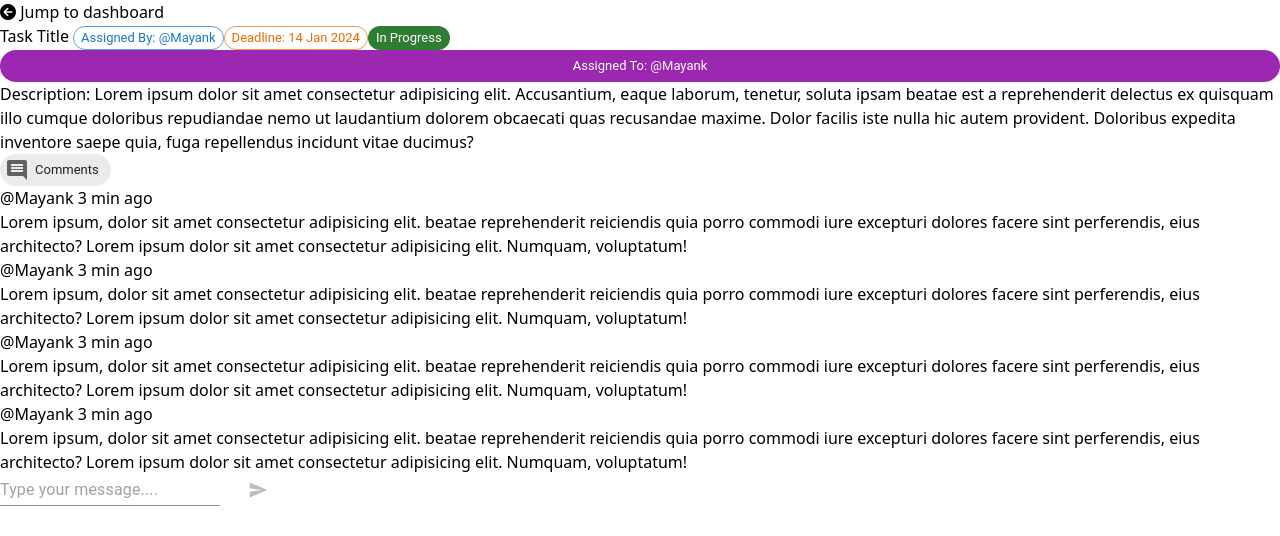
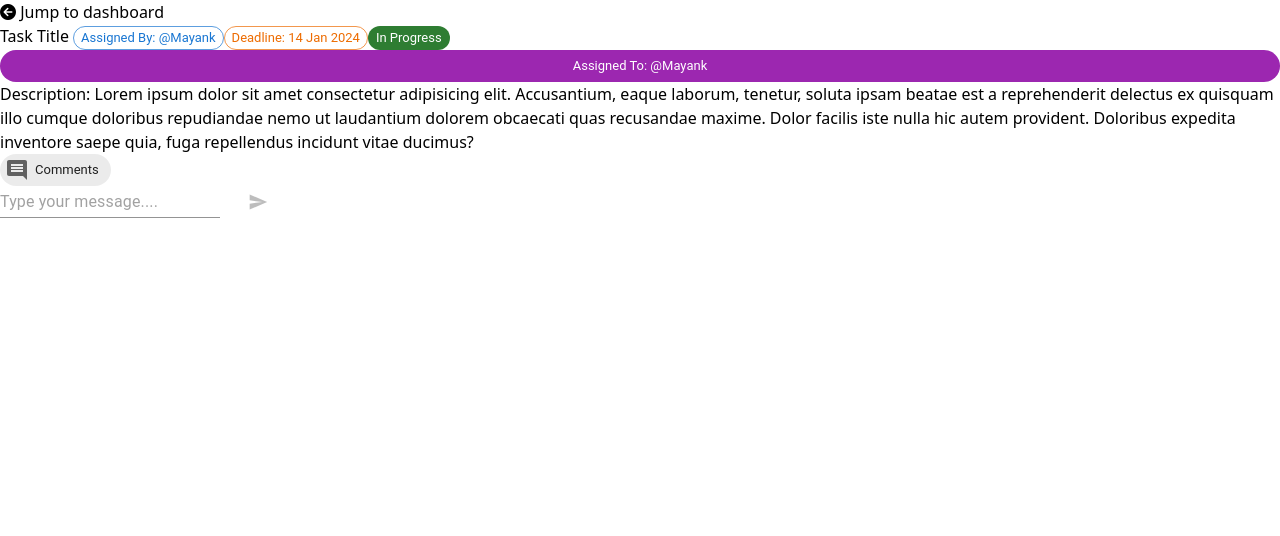
Before and after one commit to saakshiraut28/Manageit-Frontend, a React (Vite) app: page /task/1 in a window 1280 px wide. Shown: the top 536 px of the page. Built offline with nearby package versions, Linux system fonts and the light colour scheme.

Commit message:
Add comments in task page

```diff
--- a/src/App.tsx
+++ b/src/App.tsx
@@ -10,11 +10,7 @@ import Demo from "./components/Demo"
 import AlertPrompt from "./components/AlertPrompt"
 import Loading from "./components/Loading";
 
-// -----------------
 
-// Types & interfaces
-
-// ------------------
 
 const router = createBrowserRouter([
   {
@@ -49,4 +45,4 @@ const App = () => {
   )
 }
 
-export default App
+export default App;
--- a/src/components/Comment.tsx
+++ b/src/components/Comment.tsx
@@ -1,7 +1,12 @@
 import { Link } from "react-router-dom";
 import { useEffect, useState } from "react";
+import { commentType } from "../types/types";
 
-const Comment = ({ comment }) => {
+interface commentProps {
+    comment: commentType
+}
+
+const Comment: React.FC<commentProps> = ({ comment }) => {
     const [timeAgo, setTimeAgo] = useState("");
 
     // Calculate time to show with each comment
--- a/src/components/Task.tsx
+++ b/src/components/Task.tsx
@@ -3,9 +3,15 @@ import { Stack, Chip } from "@mui/material";
 import { Link } from "react-router-dom";
 import { ITask } from "../types/types"
 import axios from "axios";
+import { Types } from "mongoose";
 
-const Task = ({ taskId, projectId }) => {
-    const [task, setTask] = useState<ITask>(null);
+interface TaskProps {
+    taskId: Types.ObjectId;
+    projectId: Types.ObjectId;
+}
+
+const Task: React.FC<TaskProps> = ({ taskId, projectId }) => {
+    const [task, setTask] = useState<ITask>();
 
     useEffect(() => {
         const fetchData = async () => {
@@ -22,7 +28,7 @@ const Task = ({ taskId, projectId }) => {
     return (
         <Link
             to="/:taskId"
-            className={`border-2 rounded-lg flex flex-col items-start gap-2 px-4 py-6 md:flex-row md:justify-between md:items-center ${taskId?.status === "completed" ? "bg-gray-200" : "bg-white"}`}
+            className={`border-2 rounded-lg flex flex-col items-start gap-2 px-4 py-6 md:flex-row md:justify-between md:items-center ${task?.status === "completed" ? "bg-gray-200" : "bg-white"}`}
         >
             <h1>Bug: Revoke the unwanted text in the header</h1>
             <Stack direction="row" spacing={1} className="flex flex-wrap gap-2">
--- a/src/index.css
+++ b/src/index.css
@@ -7,3 +7,29 @@
     padding: 0;
     box-sizing: border-box;
 }
+
+/* Width and Height of scrollbar */
+::-webkit-scrollbar {
+    width: 8px;
+    /* height: 8px; */
+}
+
+/* Track style */
+::-webkit-scrollbar-track {
+    background: #f1f1f1;
+}
+
+/* Handle style */
+::-webkit-scrollbar-thumb {
+    background: #bbb5b5;
+}
+
+/* Handle on hover */
+::-webkit-scrollbar-thumb:hover {
+    background: #979595;
+}
+
+/* Hide scrollbar buttons */
+::-webkit-scrollbar-button {
+    display: none;
+}
--- a/src/pages/Auth.tsx
+++ b/src/pages/Auth.tsx
@@ -8,7 +8,7 @@ const Auth = () => {
   const [password, setPassword] = useState("");
   const [loginAs, setLoginAs] = useState("");
 
-  const onSubmit = (e) => {
+  const onSubmit = (e: React.FormEvent<HTMLFormElement>) => {
     e.preventDefault();
     if (newUser) {
       handleSignup();
--- a/src/pages/TaskPage.tsx
+++ b/src/pages/TaskPage.tsx
@@ -11,6 +11,7 @@ const TaskPage = () => {
 
     const sendComment = () => {
         console.log(comment);
+        setComment("");
     }
 
     return (
@@ -42,24 +43,21 @@ const TaskPage = () => {
                     </div>
                     {/* Comments History */}
                     <div className="border-2 min-h-fit my-4 py-4 p-2 md:p-4 rounded-lg flex flex-col gap-4">
-                        <Chip icon={<CommentIcon />} label="Comments" className="w-40 mb-4" />
-                        <div className="flex gap-4 flex-col">
+                        <Chip icon={<CommentIcon />} label="Comments" className="w-40" />
+                        <div className="flex gap-4 flex-col h-96 md:h-72 overflow-y-scroll">
                             {comments ?
                                 <>
-                                    <Comment comment="" />
-                                    <Comment comment="" />
-                                    <Comment comment="" />
-                                    <Comment comment="" />
+                                    {/* <Comment comment="" /> */}
                                 </>
                                 :
-                                <div className="flex items-center justify-center h-32 text-center text-gray-700">
+                                <div className="flex items-center justify-center h-full text-center text-gray-700">
                                     No comments on this task. Be the first one to comment!
                                 </div>
                             }
-                            <div className="mt-4">
-                                <Input placeholder="Type your message...." required={true} onChange={(e) => setComment(e.target.value)} className="w-full px-2 pr-12 -mr-16" />
-                                <Button endIcon={<SendIcon />} type="button" disabled={!comment} onClick={sendComment} />
-                            </div>
+                        </div>
+                        <div className="">
+                            <Input placeholder="Type your message...." required={true} value={comment} onChange={(e) => setComment(e.target.value)} className="w-full px-2 pr-12 -mr-16" />
+                            <Button endIcon={<SendIcon />} type="button" disabled={!comment} onClick={sendComment} />
                         </div>
                     </div>
                 </div>
--- a/tsconfig.json
+++ b/tsconfig.json
@@ -7,7 +7,7 @@
     "skipLibCheck": true,
 
     /* Bundler mode */
-    "moduleResolution": "bundler",
+    "moduleResolution": "Node",
     "allowImportingTsExtensions": true,
     "resolveJsonModule": true,
     "isolatedModules": true,
--- a/tsconfig.node.json
+++ b/tsconfig.node.json
@@ -3,7 +3,7 @@
     "composite": true,
     "skipLibCheck": true,
     "module": "ESNext",
-    "moduleResolution": "bundler",
+    "moduleResolution": "Node",
     "allowSyntheticDefaultImports": true
   },
   "include": ["vite.config.ts"]
```
Also changed, not shown: src/types/types.ts (+41 -34 lines).
